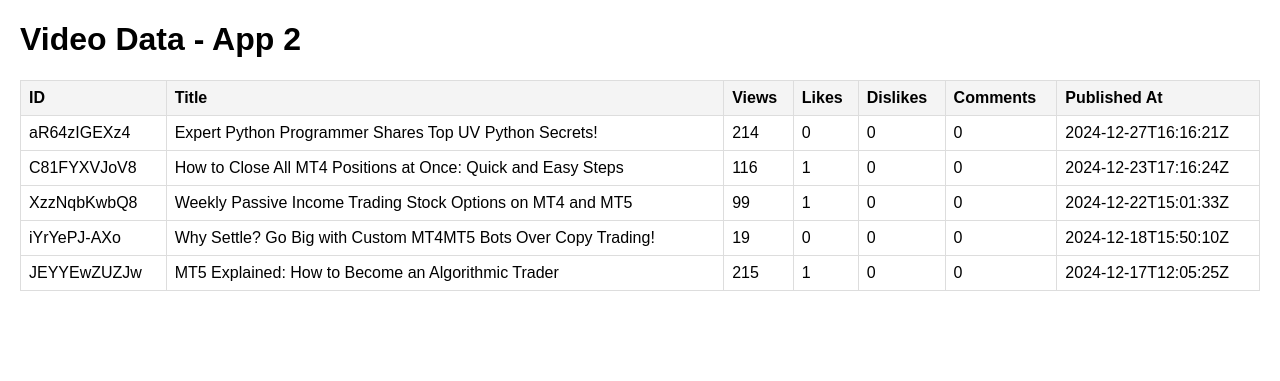
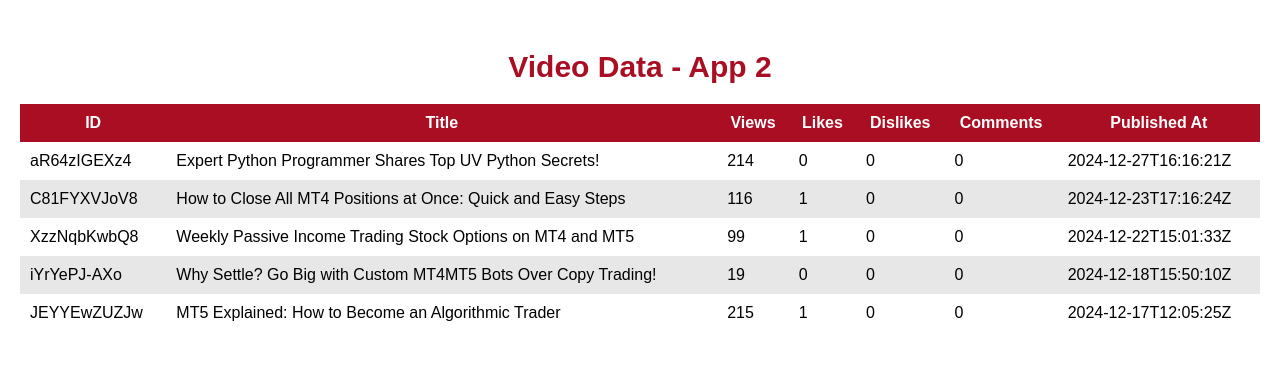
Before and after one commit to coboaccess/youtube_flask_app, a Flask app: page / in a window 1280 px wide. Shown: the top 381 px of the page. Run offline with Flask 3, Linux system fonts and the light colour scheme.

Commit message:
Updated Index2

```diff
--- a/templates/index2.html
+++ b/templates/index2.html
@@ -1,30 +1,80 @@
 <!DOCTYPE html>
 <html lang="en">
+
 <head>
     <meta charset="UTF-8">
     <meta name="viewport" content="width=device-width, initial-scale=1.0">
     <title>Video Data - App 2</title>
     <style>
+        :root{
+            --primary-color: #aa0e23;
+            --white-color: #ffffff;
+        }
+
+        * {
+            box-sizing: border-box;
+            margin: 0;
+            padding: 0;
+        }
+
         body {
             font-family: Arial, sans-serif;
-            margin: 20px;
+            width: 100%;
+            height: 100%;
+            padding: 50px 20px;
+            display: flex;
+            align-items: center;
+            justify-content: center;
         }
-        table {
+
+        .data-container {
             width: 100%;
+            max-width: 1440px;
+            margin: 0 auto;
+        }
+
+        .data-container h1{
+            font-size: 30px;
+            text-align: center;
+            margin-bottom: 20px;
+            color: var(--primary-color);
+        }
+
+        .table-container {
+            position: relative;
+            overflow-x: auto;
+        }
+
+        .table-container table{
+            width: 100%;
+            min-width: 1024px;
             border-collapse: collapse;
         }
-        th, td {
-            border: 1px solid #ddd;
-            padding: 8px;
-            text-align: left;
+
+        thead{
+            background-color: var(--primary-color);
+            color: var(--white-color);
         }
-        th {
-            background-color: #f4f4f4;
+
+        td,th{
+            padding: 10px;
+            font-size: 16px;
+        }
+
+        tbody tr{
+            transition: .1s;
+        }
+
+        tbody tr:nth-child(even),tbody tr:hover{
+            background-color: #e7e7e7;
         }
     </style>
 </head>
+
 <body>
+    <div class="data-container">
         <h1>Video Data - App 2</h1>
+        <div class="table-container">
             <table id="videoTable">
                 <thead>
                     <tr>
@@ -39,6 +89,8 @@
                 </thead>
                 <tbody></tbody>
             </table>
+        </div>
+    </div>
 
     <script>
         // Fetch and display the video data
@@ -66,4 +118,5 @@
         fetchVideos();
     </script>
 </body>
+
 </html>
```
Lines whose indentation alone changed are shown as unchanged.
